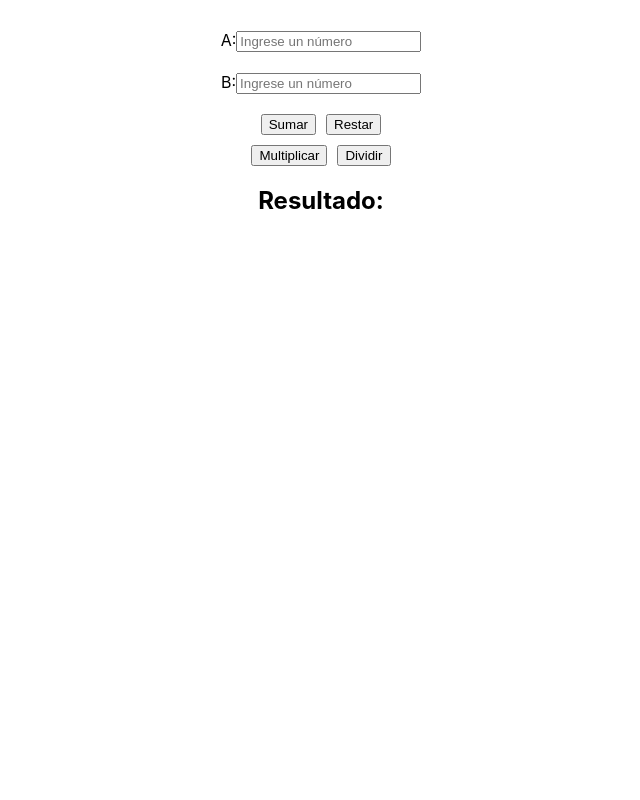
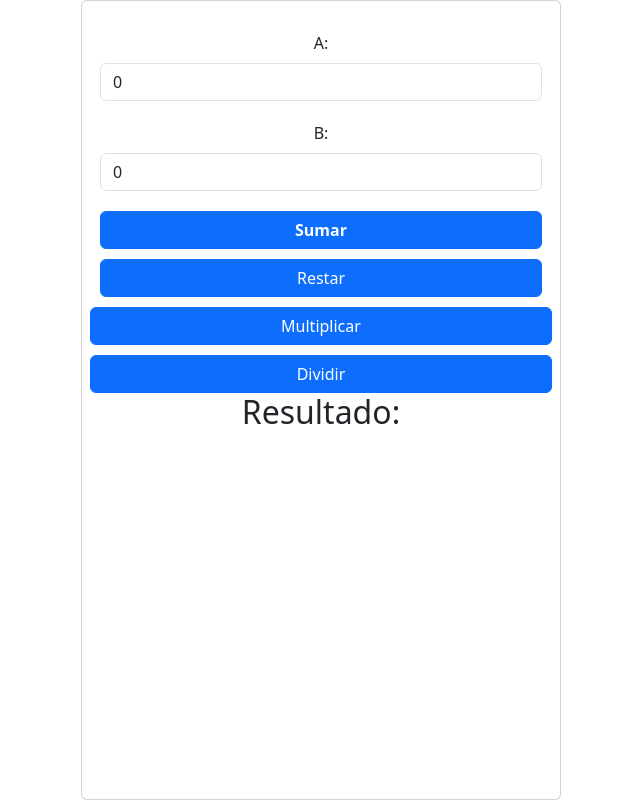
Before and after one commit to amatriain01/Ejercicio-React, a React (Create React App) app in the folder ejercicio-react/: page / in a window 1280 px wide. Shown: the whole page, without its empty margins (319-959 px from the left). Built offline with nearby package versions, Linux system fonts and the light colour scheme.

Commit message:
Me he dado cuenta que bootstrap no estaba activado, habrá que actualizar todo.

```diff
--- a/ejercicio-react/src/App.js
+++ b/ejercicio-react/src/App.js
@@ -5,8 +5,8 @@ import BotonOperacion from './Componentes/BotonOperacion';
 import MostradorResultado from './Componentes/MostradorResultado';
 
 function App() {
-  const [num1, setNum1] = useState('');
-  const [num2, setNum2] = useState('');
+  const [num1, setNum1] = useState('0');
+  const [num2, setNum2] = useState('0');
   const [operation, setOperation] = useState('+');
   const [result, setResult] = useState('');
 
@@ -17,16 +17,16 @@ function App() {
         result = parseFloat(num1) + parseFloat(num2);
         break;
       case '-':
-        result = parseFloat(num1) - parseFloat(num2);
+        result = num1 - num2;
         break;
       case '*':
-        result = parseFloat(num1) * parseFloat(num2);
+        result = num1 * num2;
         break;
       case '/':
-        result = parseFloat(num1) / parseFloat(num2);
+        result = num1 / num2;
         break;
       default:
-        result = '';
+        result = '0';
     }
     setOperation(operation);
     setResult(result);
@@ -50,12 +50,12 @@ function App() {
           />
         </Row>
         <Row style={{ padding: '10px', display: 'flex', gap: '10px', justifyContent: 'center' }}>
-          <BotonOperacion onClick={() => handleOperacion('+')} style={{ fontWeight: operation === '+' ? 'bold' : 'normal' }} text="Sumar" />
-          <BotonOperacion onClick={() => handleOperacion('-')} style={{ fontWeight: operation === '-' ? 'bold' : 'normal' }} text="Restar" />
+          <BotonOperacion onClick={() => handleOperacion('+')} operation='+' text="Sumar" currentOperation={operation} />
+          <BotonOperacion onClick={() => handleOperacion('-')} operation='-' text="Restar" currentOperation={operation} />
         </Row>
         <Row style={{ display: 'flex', gap: '10px', justifyContent: 'center' }}>
-          <BotonOperacion onClick={() => handleOperacion('*')} style={{ fontWeight: operation === '*' ? 'bold' : 'normal' }} text="Multiplicar" />
-          <BotonOperacion onClick={() => handleOperacion('/')} style={{ fontWeight: operation === '/' ? 'bold' : 'normal' }} text="Dividir" />
+          <BotonOperacion onClick={() => handleOperacion('*')} operation='*' text="Multiplicar" currentOperation={operation} />
+          <BotonOperacion onClick={() => handleOperacion('/')} operation='/' text="Dividir" currentOperation={operation} />
         </Row>
         <Row style={{ display: 'flex', gap: '10px', justifyContent: 'center' }}>
           <MostradorResultado result={result} />
--- a/ejercicio-react/src/Componentes/BotonOperacion.js
+++ b/ejercicio-react/src/Componentes/BotonOperacion.js
@@ -1,9 +1,9 @@
 import React from 'react';
 import { Button } from 'react-bootstrap';
 
-const BotonOperacion = ({ onClick, text }) => {
+const BotonOperacion = ({ onClick, operation, text, currentOperation }) => {
     return (
-        <Button onClick={onClick}>{text}</Button>
+        <Button style={{ fontWeight: operation === currentOperation ? 'bold' : 'normal' }} onClick={onClick}>{text}</Button>
     );
 }
 
--- a/ejercicio-react/src/index.js
+++ b/ejercicio-react/src/index.js
@@ -1,8 +1,10 @@
 import React from 'react';
 import ReactDOM from 'react-dom/client';
 import './index.css';
+import 'bootstrap/dist/css/bootstrap.min.css';
 import App from './App';
 import reportWebVitals from './reportWebVitals';
+
 
 const root = ReactDOM.createRoot(document.getElementById('root'));
 root.render(
```
